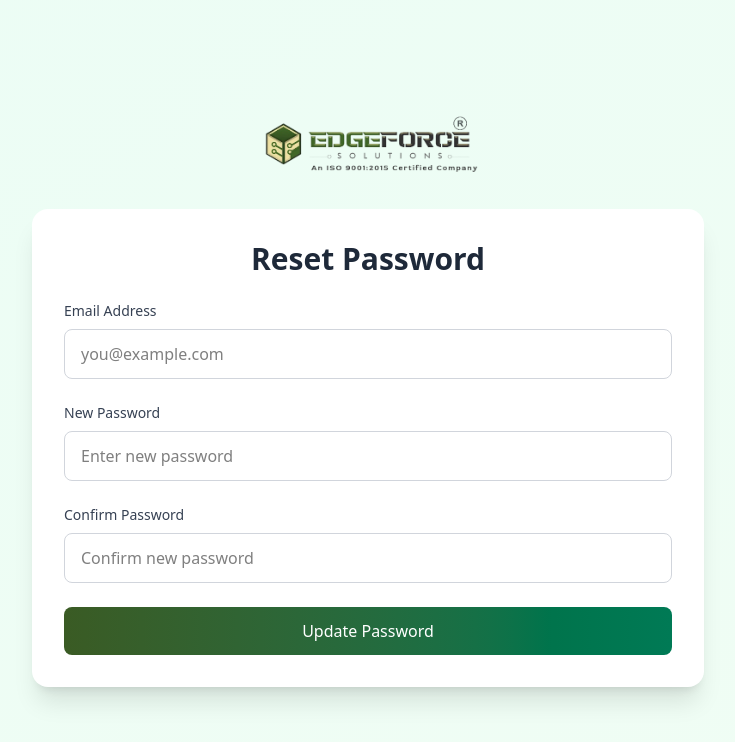
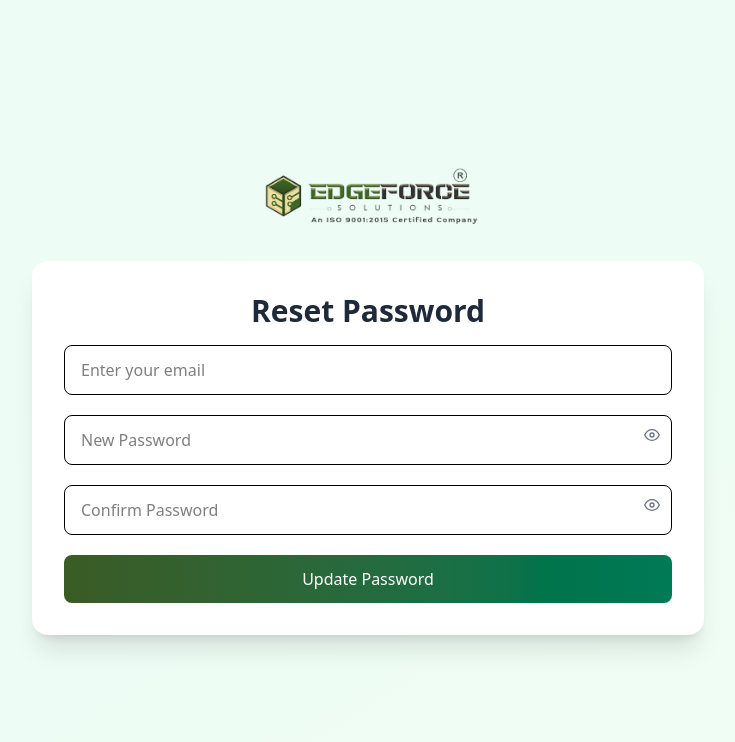
Before and after one commit to krishnalasya0425/tender-portal-frontend, a React (Vite) app: page /#/forgot-password in a window 1280 px wide. Shown: the top 742 px of the page, without its empty margins (272-1007 px from the left). Built offline with nearby package versions, Linux system fonts and the light colour scheme.

Commit message:
latest code

```diff
--- a/package.json
+++ b/package.json
@@ -17,7 +17,8 @@
     "react": "^19.2.0",
     "react-dom": "^19.2.0",
     "react-icons": "^5.5.0",
-    "react-router-dom": "^7.13.0"
+    "react-router-dom": "^7.13.0",
+    "xlsx": "^0.18.5"
   },
   "devDependencies": {
     "@eslint/js": "^9.39.1",
--- a/src/components/Sidebar.jsx
+++ b/src/components/Sidebar.jsx
@@ -1,4 +1,4 @@
-import { FiHome, FiList, FiBell, FiLogOut, FiMenu, FiX, FiCheckCircle, FiUsers } from "react-icons/fi";
+import { FiHome, FiList, FiBell, FiLogOut, FiMenu, FiX, FiCheckCircle, FiUsers  } from "react-icons/fi";
 import { useState } from "react";
 
 const Sidebar = ({ activeTab, setActiveTab, alertCount = 0 }) => {
--- a/src/components/TenderTable.jsx
+++ b/src/components/TenderTable.jsx
@@ -70,6 +70,10 @@ const TenderTable = ({
                                                     }`}>
                                                     {tender[col] || "Pending"}
                                                 </span>
+                                            ) : col === "Location" ? (
+                                                <span className="px-2.5 py-1 bg-blue-50 text-blue-600 rounded-full text-xs font-semibold">
+                                                    {tender[col] || "N/A"}
+                                                </span>
                                             ) : col === "Link" && tender[col] ? (
                                                 <a
                                                     href={tender[col]}
--- a/src/pages/ForgotPassword.jsx
+++ b/src/pages/ForgotPassword.jsx
@@ -1,37 +1,49 @@
 import { useState } from "react";
 import axios from "axios";
 import { useNavigate } from "react-router-dom";
+import { FiEye, FiEyeOff } from "react-icons/fi";
 import logoImg from "../assets/ef-img.png";
 
 const ForgotPassword = () => {
   const [email, setEmail] = useState("");
   const [newPassword, setNewPassword] = useState("");
+  const [confirmPassword, setConfirmPassword] = useState("");
+
+  const [showNew, setShowNew] = useState(false);
+  const [showConfirm, setShowConfirm] = useState(false);
+
+  const [loading, setLoading] = useState(false);
   const [message, setMessage] = useState("");
-    const [loading, setLoading] = useState(false);
-    const [confirmPassword, setConfirmPassword] = useState("");
+  const [error, setError] = useState("");
 
   const navigate = useNavigate();
 
-    const handleReset = async (e) => {
+  const handleSubmit = async (e) => {
     e.preventDefault();
-        setLoading(true);
+    setError("");
     setMessage("");
 
+    if (newPassword !== confirmPassword) {
+      return setError("Passwords do not match");
+    }
+
     try {
-            await axios.post("http://localhost:5000/api/auth/reset-password", {
+      setLoading(true);
+
+      const res = await axios.post(
+        "https://tenderbackend.edgeforce.in/api/auth/reset-password",
+        {
           email,
           newPassword,
-                confirmPassword
-            });
+          confirmPassword,
+        }
+      );
 
-            setMessage("✅ Password changed successfully! Redirecting to login...");
+      setMessage(res.data.message);
+      setTimeout(() => navigate("/"), 2000);
 
-            setTimeout(() => {
-                navigate("/login");
-            }, 2000);
-
-        } catch (error) {
-            setMessage(error.response?.data?.message || "Something went wrong");
+    } catch (err) {
+      setError(err.response?.data?.message || "Something went wrong");
     } finally {
       setLoading(false);
     }
@@ -40,77 +52,90 @@ const ForgotPassword = () => {
   return (
     <div className="min-h-screen bg-gradient-to-br from-emerald-50 to-green-50 flex items-center justify-center p-4">
       <div className="w-full max-w-2xl">
+
+        {/* Logo */}
         <div className="text-center mb-8">
-                    <img
-                        src={logoImg}
-                        alt="Logo"
-                        className="w-70 h-16 object-contain mx-auto"
-                    />
+          <img src={logoImg} className="w-70 h-16 object-contain mx-auto" />
         </div>
 
         <div className="bg-white rounded-2xl shadow-xl p-8">
-                    <h1 className="text-3xl font-bold text-gray-800 mb-6 text-center">
+          <h1 className="text-3xl font-bold text-gray-800 mb-4 text-center">
             Reset Password
           </h1>
 
-                    {message && (
-                        <div className="mb-4 text-center text-sm text-green-600">
-                            {message}
+          {error && (
+            <div className="mb-4 p-3 bg-red-50 text-red-600 rounded-lg text-sm">
+              ⚠️ {error}
             </div>
           )}
 
-                    <form onSubmit={handleReset} className="space-y-6">
+          {message && (
+            <div className="mb-4 p-3 bg-green-50 text-green-600 rounded-lg text-sm">
+              ✅ {message}
+            </div>
+          )}
 
-                        <div>
-                            <label className="block text-sm font-medium text-gray-700 mb-2">
-                                Email Address
-                            </label>
+          <form onSubmit={handleSubmit} className="space-y-5">
+
+            {/* Email */}
             <input
               type="email"
-                                placeholder="you@example.com"
+              placeholder="Enter your email"
+              className="w-full px-4 py-3 border rounded-lg"
               value={email}
               onChange={(e) => setEmail(e.target.value)}
-                                className="block w-full py-3 px-4 border border-gray-300 rounded-lg focus:ring-2 focus:ring-[#3a5b24]/30 focus:border-[#3a5b24] outline-none transition-all"
               required
             />
+
+            {/* New Password */}
+            <div className="relative">
+              <input
+                type={showNew ? "text" : "password"}
+                placeholder="New Password"
+                className="w-full px-4 py-3 border rounded-lg pr-10"
+                value={newPassword}
+                onChange={(e) => setNewPassword(e.target.value)}
+                required
+              />
+
+              <button
+                type="button"
+                onClick={() => setShowNew(!showNew)}
+                className="absolute right-3 top-3 text-gray-500"
+              >
+                {showNew ? <FiEyeOff /> : <FiEye />}
+              </button>
             </div>
 
-                        <div>
-                            <label className="block text-sm font-medium text-gray-700 mb-2">
-                                New Password
-                            </label>
+            {/* Confirm Password */}
+            <div className="relative">
               <input
-                                type="password"
-                                placeholder="Enter new password"
-                                value={newPassword}
-                                onChange={(e) => setNewPassword(e.target.value)}
-                                className="block w-full py-3 px-4 border border-gray-300 rounded-lg focus:ring-2 focus:ring-[#3a5b24]/30 focus:border-[#3a5b24] outline-none transition-all"
+                type={showConfirm ? "text" : "password"}
+                placeholder="Confirm Password"
+                className="w-full px-4 py-3 border rounded-lg pr-10"
+                value={confirmPassword}
+                onChange={(e) => setConfirmPassword(e.target.value)}
                 required
               />
+
+              <button
+                type="button"
+                onClick={() => setShowConfirm(!showConfirm)}
+                className="absolute right-3 top-3 text-gray-500"
+              >
+                {showConfirm ? <FiEyeOff /> : <FiEye />}
+              </button>
             </div>
 
-                        <div>
-                            <label className="block text-sm font-medium text-gray-700 mb-2">
-                                Confirm Password
-                            </label>
-                            <input
-                                type="password"
-                                placeholder="Confirm new password"
-                                value={confirmPassword}
-                                onChange={(e) => setConfirmPassword(e.target.value)}
-                                className="block w-full py-3 px-4 border border-gray-300 rounded-lg focus:ring-2 focus:ring-[#3a5b24]/30 focus:border-[#3a5b24] outline-none transition-all"
-                                required
-                            />
-                        </div>
-
-
+            {/* Button */}
             <button
               type="submit"
               disabled={loading}
-                            className="w-full bg-gradient-to-r from-[#3a5b24] to-emerald-700 text-white py-3 px-4 rounded-lg font-medium hover:from-emerald-800 hover:to-emerald-800 focus:ring-4 focus:ring-[#3a5b24]/30 transition-all duration-300 disabled:opacity-50"
+              className="w-full bg-gradient-to-r from-[#3a5b24] to-emerald-700 text-white py-3 rounded-lg font-medium"
             >
               {loading ? "Updating..." : "Update Password"}
             </button>
+
           </form>
         </div>
       </div>
--- a/src/pages/Login.jsx
+++ b/src/pages/Login.jsx
@@ -121,6 +121,15 @@ const Login = () => {
               </div>
             </div>
 
+            <div className="text-right">
+  <Link
+    to="/forgot-password"
+    className="text-sm text-[#3a5b24] hover:underline"
+  >
+    Forgot Password?
+  </Link>
+</div>
+
             {/* Button */}
             <button
               type="submit"
--- a/src/pages/TenderForm.jsx
+++ b/src/pages/TenderForm.jsx
@@ -1,6 +1,6 @@
 import { useState } from "react";
 import axios from "axios";
-import { FiX, FiCheck } from "react-icons/fi";
+import { FiX, FiCheck  } from "react-icons/fi";
 
 const VERTICAL_OPTIONS = [
   "AR/VR",
@@ -53,6 +53,7 @@ const TenderForm = ({ onSave, onClose, tender }) => {
       })()
       : "",
     Status: tender?.Status || "",
+    Location: tender?.Location || "",
     BidPrice: tender?.BidPrice || "",
     CurrentStatusDescription: tender?.CurrentStatusDescription || "",
     Gem: tender?.Gem || "",
@@ -98,6 +99,7 @@ const TenderForm = ({ onSave, onClose, tender }) => {
       CurrentStatusDescription: formData.CurrentStatusDescription,
       Gem: formData.Gem === "" ? null : formData.Gem,
       OrganisationName: formData.OrganisationName,
+      Location: formData.Location,
       EMD: formData.EMD,
       Prebid: formData.Prebid,
       L1BidDetails: formData.L1BidDetails,
@@ -129,6 +131,7 @@ const TenderForm = ({ onSave, onClose, tender }) => {
         CurrentStatusDescription: "",
         Gem: "",
         OrganisationName: "",
+        Location: "",
         EMD: "",
         Prebid: "",
         L1BidDetails: "",
@@ -237,7 +240,7 @@ const TenderForm = ({ onSave, onClose, tender }) => {
             value={formData.TenderNumber}
             onChange={handleChange}
             className="border border-gray-300 p-2 w-full rounded"
-            required
+
           />
         </div>
 
@@ -299,7 +302,7 @@ const TenderForm = ({ onSave, onClose, tender }) => {
               value={formData.DeadlineDate}
               onChange={handleChange}
               className="border border-gray-300 p-2 w-full rounded"
-              required
+
             />
             <input
               type="time"
@@ -404,6 +407,20 @@ const TenderForm = ({ onSave, onClose, tender }) => {
             className="border border-gray-300 p-2 w-full rounded"
           />
         </div>
+
+        {/* Location */}
+<div>
+  <label className="block font-medium mb-1 text-sm text-gray-700">
+    Location
+  </label>
+  <input
+    type="text"
+    name="Location"
+    value={formData.Location}
+    onChange={handleChange}
+    className="border border-gray-300 p-2 w-full rounded"
+  />
+</div>
 
         {/* EMD */}
         <div>
```
Also changed, not shown: src/components/TenderEditForm.jsx (+17 -1 lines), src/pages/Dashboard.jsx (+7 -2 lines), 1 other file (tests, documents, lock files or other folders). Lines whose indentation alone changed are shown as unchanged.
